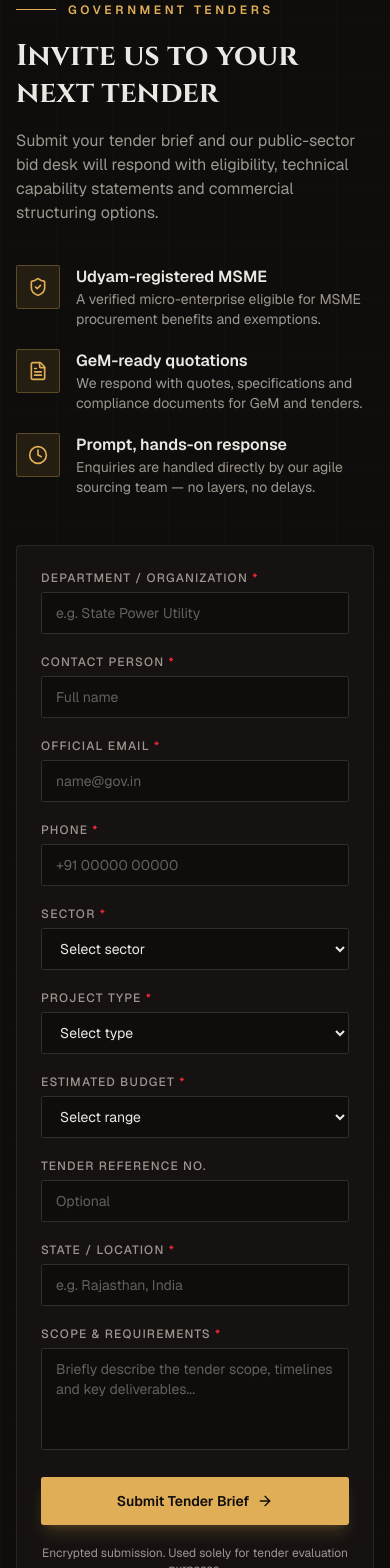
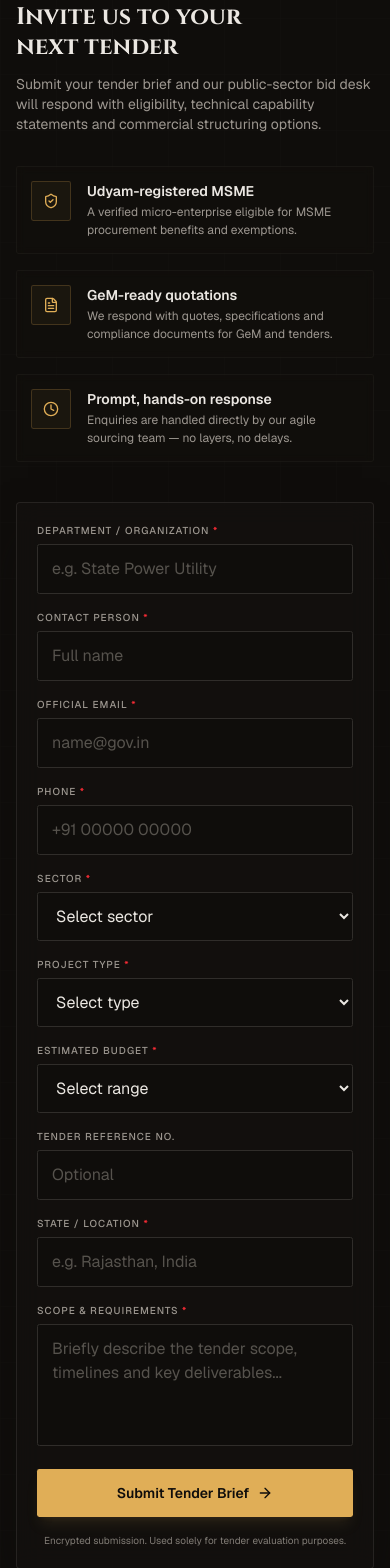
Before and after one commit to rohitashwa4114/mishrainfra-next, a Next.js app: page / in a window 390 px wide. Shown: the part 7980-9548 px from the top of the page. Built offline with nearby package versions, Linux system fonts and the light colour scheme.

Commit message:
Update tender-form.tsx

```diff
--- a/components/tender-form.tsx
+++ b/components/tender-form.tsx
@@ -3,7 +3,7 @@
 import { useState } from "react"
 import { CheckCircle2, ShieldCheck, FileText, Clock, ArrowRight } from "lucide-react"
 import { Reveal } from "@/components/reveal"
-import { sendTenderEmail } from "@/app/actions" // Adjust this import relative path to match your layout
+import { sendTenderEmail } from "@/app/actions"
 
 const sectors = [
   "Power & Energy",
@@ -54,62 +54,66 @@ export function TenderForm() {
   }
 
   return (
-    <section id="tenders" className="relative border-t border-border/60 py-24 sm:py-32">
-      <div className="grid-texture pointer-events-none absolute inset-0 opacity-30" />
-      <div className="relative mx-auto grid max-w-7xl gap-12 px-4 sm:px-6 lg:grid-cols-2 lg:gap-16 lg:px-8">
-        {/* Left intro */}
+    <section id="tenders" className="relative border-t border-border/60 py-16 sm:py-32 overflow-hidden">
+      <div className="grid-texture pointer-events-none absolute inset-0 opacity-20 sm:opacity-30" />
+      <div className="relative mx-auto grid max-w-7xl gap-10 px-4 sm:px-6 lg:grid-cols-2 lg:gap-16 lg:px-8">
+
+        {/* Left intro: Stays crisp and unstacked on mobile */}
         <Reveal>
+          <div className="flex flex-col justify-center">
             <p className="flex items-center gap-3 text-xs font-semibold uppercase tracking-[0.3em] text-gold">
-            <span className="h-px w-10 bg-gold" />
+              <span className="h-px w-8 sm:w-10 bg-gold" />
               Government Tenders
             </p>
-          <h2 className="mt-5 text-balance font-serif text-3xl font-bold leading-tight text-foreground sm:text-5xl">
+            <h2 className="mt-4 text-balance font-serif text-2xl font-bold leading-tight text-foreground sm:text-5xl">
               Invite us to your next tender
             </h2>
-          <p className="mt-4 max-w-md text-pretty text-muted-foreground sm:text-lg">
+            <p className="mt-3 max-w-md text-pretty text-sm sm:text-lg text-muted-foreground">
               Submit your tender brief and our public-sector bid desk will respond with eligibility,
               technical capability statements and commercial structuring options.
             </p>
 
-          <div className="mt-10 space-y-5">
+            {/* Mobile Touch Optimized Highlights Grid */}
+            <div className="mt-8 grid gap-4 grid-cols-1 sm:grid-cols-1">
               {highlights.map((h) => (
-              <div key={h.title} className="flex gap-4">
-                <div className="flex h-11 w-11 shrink-0 items-center justify-center rounded-sm border border-gold/30 bg-gold/10 text-gold">
-                  <h.icon className="h-5 w-5" />
+                <div key={h.title} className="flex gap-4 p-3.5 rounded-sm bg-secondary/10 border border-border/30 backdrop-blur-xs">
+                  <div className="flex h-10 w-10 shrink-0 items-center justify-center rounded-sm border border-gold/20 bg-gold/5 text-gold">
+                    <h.icon className="h-4 w-4 sm:h-5 sm:w-5" />
                   </div>
                   <div>
-                  <p className="font-semibold text-foreground">{h.title}</p>
-                  <p className="text-sm text-muted-foreground">{h.desc}</p>
+                    <p className="text-sm sm:text-base font-semibold text-foreground">{h.title}</p>
+                    <p className="text-xs sm:text-sm text-muted-foreground mt-0.5 leading-normal">{h.desc}</p>
                   </div>
                 </div>
               ))}
             </div>
+          </div>
         </Reveal>
 
-        {/* Right form */}
+        {/* Right form: Enhanced input touch states */}
         <Reveal delay={120}>
-          <div className="rounded-lg border border-border/70 bg-card/80 p-6 backdrop-blur-sm sm:p-8">
+          <div className="rounded-lg border border-border/70 bg-card/40 sm:bg-card/80 p-5 backdrop-blur-md sm:p-8 shadow-2xl shadow-background/50">
             {submitted ? (
-              <div className="flex min-h-[480px] flex-col items-center justify-center text-center">
-                <div className="flex h-16 w-16 items-center justify-center rounded-full border border-gold/40 bg-gold/10 text-gold">
-                  <CheckCircle2 className="h-8 w-8" />
+              <div className="flex min-h-[400px] sm:min-h-[480px] flex-col items-center justify-center text-center p-4">
+                <div className="flex h-14 w-14 items-center justify-center rounded-full border border-gold/40 bg-gold/10 text-gold animate-scaleIn">
+                  <CheckCircle2 className="h-6 w-6" />
                 </div>
-                <h3 className="mt-6 font-serif text-2xl font-bold text-foreground">Tender brief received</h3>
-                <p className="mt-3 max-w-sm text-muted-foreground">
+                <h3 className="mt-5 font-serif text-xl sm:text-2xl font-bold text-foreground">Tender brief received</h3>
+                <p className="mt-2.5 max-w-sm text-xs sm:text-sm text-muted-foreground">
                   Thank you. Our tender management cell will acknowledge your submission within 72 hours
                   with a dedicated bid reference.
                 </p>
                 <button
                   type="button"
                   onClick={() => setSubmitted(false)}
-                  className="mt-8 inline-flex items-center gap-2 rounded-sm border border-border px-5 py-2.5 text-sm font-semibold text-foreground transition-colors hover:border-gold/50 hover:text-gold"
+                  className="mt-6 inline-flex items-center gap-2 rounded-sm border border-border px-5 py-2.5 text-xs sm:text-sm font-semibold text-foreground transition-all active:scale-95 active:bg-secondary"
                 >
                   Submit another tender
                 </button>
               </div>
             ) : (
-              <form onSubmit={handleSubmit} className="space-y-5">
-                <div className="grid gap-5 sm:grid-cols-2">
+              <form onSubmit={handleSubmit} className="space-y-4 sm:space-y-5">
+                <div className="grid gap-4 sm:grid-cols-2 sm:gap-5">
                   <Field label="Department / Organization" required>
                     <input required name="department" type="text" placeholder="e.g. State Power Utility" className={inputCls} />
                   </Field>
@@ -118,7 +122,7 @@ export function TenderForm() {
                   </Field>
                 </div>
 
-                <div className="grid gap-5 sm:grid-cols-2">
+                <div className="grid gap-4 sm:grid-cols-2 sm:gap-5">
                   <Field label="Official Email" required>
                     <input required name="email" type="email" placeholder="name@gov.in" className={inputCls} />
                   </Field>
@@ -127,7 +131,7 @@ export function TenderForm() {
                   </Field>
                 </div>
 
-                <div className="grid gap-5 sm:grid-cols-2">
+                <div className="grid gap-4 sm:grid-cols-2 sm:gap-5">
                   <Field label="Sector" required>
                     <select required name="sector" defaultValue="" className={inputCls}>
                       <option value="" disabled>Select sector</option>
@@ -142,7 +146,7 @@ export function TenderForm() {
                   </Field>
                 </div>
 
-                <div className="grid gap-5 sm:grid-cols-2">
+                <div className="grid gap-4 sm:grid-cols-2 sm:gap-5">
                   <Field label="Estimated Budget" required>
                     <select required name="budget" defaultValue="" className={inputCls}>
                       <option value="" disabled>Select range</option>
@@ -173,12 +177,12 @@ export function TenderForm() {
                 <button
                   type="submit"
                   disabled={isSending}
-                  className="group inline-flex w-full items-center justify-center gap-2 rounded-sm bg-gold px-6 py-3.5 text-sm font-semibold text-primary-foreground shadow-lg shadow-gold/20 transition-all duration-300 hover:-translate-y-0.5 hover:shadow-xl hover:shadow-gold/30 disabled:opacity-70 disabled:pointer-events-none"
+                  className="group inline-flex w-full items-center justify-center gap-2 rounded-sm bg-gold px-6 py-3.5 text-sm font-semibold text-primary-foreground shadow-lg shadow-gold/10 transition-all duration-200 active:scale-[0.99] active:brightness-95 disabled:opacity-70 disabled:pointer-events-none"
                 >
                   {isSending ? "Routing Submission..." : "Submit Tender Brief"}
                   {!isSending && <ArrowRight className="h-4 w-4 transition-transform duration-300 group-hover:translate-x-1" />}
                 </button>
-                <p className="text-center text-xs text-muted-foreground">
+                <p className="text-center text-[10px] sm:text-xs text-muted-foreground/80">
                   Encrypted submission. Used solely for tender evaluation purposes.
                 </p>
               </form>
@@ -190,8 +194,9 @@ export function TenderForm() {
   )
 }
 
+// Added safe font size (text-base on mobile prevents iOS from zooming in automatically on click)
 const inputCls =
-  "w-full rounded-sm border border-border bg-background px-3.5 py-2.5 text-sm text-foreground placeholder:text-muted-foreground/60 outline-none transition-colors focus:border-gold/60 [&>option]:bg-card"
+  "w-full rounded-sm border border-border bg-background/50 px-3.5 py-3 sm:py-2.5 text-base sm:text-sm text-foreground placeholder:text-muted-foreground/50 outline-none transition-all focus:border-gold/60 focus:bg-background active:bg-background [&>option]:bg-card"
 
 function Field({
   label,
@@ -204,7 +209,7 @@ function Field({
 }) {
   return (
     <label className="block">
-      <span className="mb-1.5 block text-xs font-medium uppercase tracking-[0.1em] text-muted-foreground">
+      <span className="mb-1.5 block text-[10px] sm:text-xs font-medium uppercase tracking-[0.1em] text-muted-foreground">
         {label} {required && <span className="text-red-500">*</span>}
       </span>
       {children}
```
Lines whose indentation alone changed are shown as unchanged.
